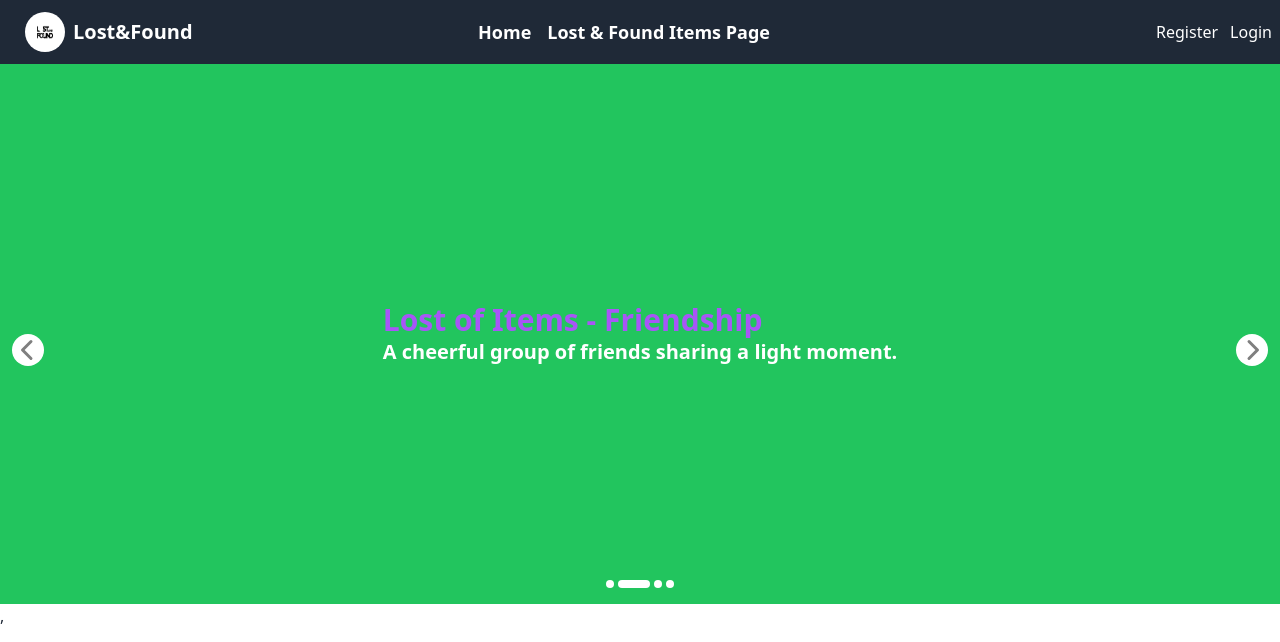
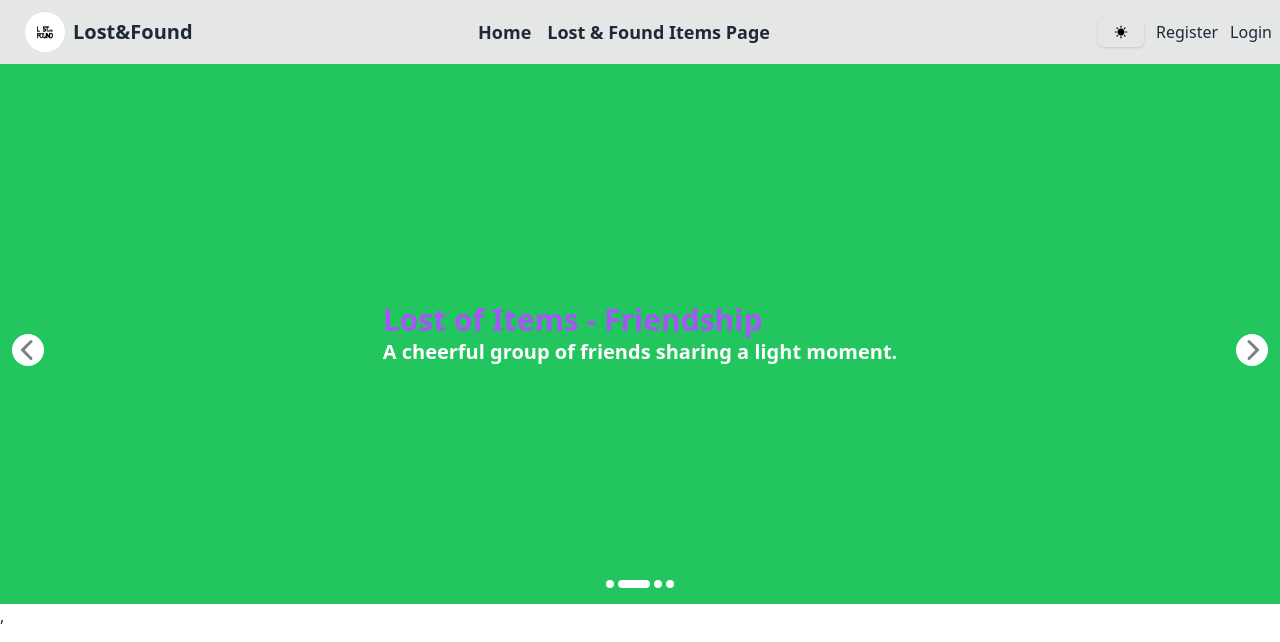
Before and after one commit to MeghlaB/Lost_of_Items, a React (Vite) app: page / in a window 1280 px wide. Shown: the top 642 px of the page. Built offline with nearby package versions, Linux system fonts and the light colour scheme.

Commit message:
ThemeProvder added

```diff
--- a/package.json
+++ b/package.json
@@ -16,6 +16,7 @@
     "match-sorter": "^8.0.0",
     "react": "^18.3.1",
     "react-dom": "^18.3.1",
+    "react-icons": "^5.4.0",
     "react-router-dom": "^7.1.0",
     "sort-by": "^1.2.0"
   },
--- a/src/AuthProvider/ThemeProvider.jsx
+++ b/src/AuthProvider/ThemeProvider.jsx
@@ -0,0 +1,30 @@
+import React, { useEffect, useState } from 'react'
+import { createContext } from 'react'
+
+
+export const ThemeContext = createContext()
+export default function ThemeProvider( {children}) {
+
+    const [theme,setheme]=useState(
+        localStorage.getItem("theme") || "light"
+    )
+    useEffect(()=>{
+        document.documentElement.setAttribute("data-theme",theme)
+        localStorage.setItem("theme",theme)
+    },[theme])
+    const togglebtn = ()=>{
+        setheme((prevTheme)=> (prevTheme === "light"?"dark":"light"))
+    }
+    const themeValue = {
+        theme,
+        togglebtn
+    }
+
+
+  return (
+   <ThemeContext.Provider value={themeValue}
+   >
+    {children}
+   </ThemeContext.Provider>
+  )
+}
--- a/src/Components/Navbar.jsx
+++ b/src/Components/Navbar.jsx
@@ -2,14 +2,17 @@ import React, { useContext } from 'react'
 import { Link, NavLink } from 'react-router-dom'
 import logo from '../assets/logo.png'
 import { AuthContext } from '../AuthProvider/AuthProvider'
+import { ThemeContext } from '../AuthProvider/ThemeProvider'
+import { MdSunny } from 'react-icons/md'
+import { FiMoon } from 'react-icons/fi'
 
 
 
 export default function Navbar() {
-    const{name} = useContext(AuthContext)
+    const { togglebtn, theme } = useContext(ThemeContext)
 
     return (
-        <div className="navbar bg-gray-800 text-white">
+        <div className="navbar bg-base-300 ">
             <div className="navbar-start">
                 <div className="dropdown">
                     <div tabIndex={0} role="button" className="btn btn-ghost lg:hidden">
@@ -34,7 +37,7 @@ export default function Navbar() {
                 </div>
                 <a className="btn btn-ghost text-xl"> <img
                     className='w-10 h-10 rounded-full hidden lg:block '
-                     src={logo} alt="" />
+                    src={logo} alt="" />
                     Lost&Found </a>
             </div>
             <div className="navbar-center hidden  lg:flex">
@@ -47,6 +50,16 @@ export default function Navbar() {
                 </ul>
             </div>
             <div className="navbar-end gap-3">
+                {/* toggole switch  */}
+                <div>
+                    <button
+                        onClick={togglebtn}
+                        className={`px-4 py-2 text-sm font-bold transition duration-300 rounded-md shadow ${theme === "light" ? "text-black hover:bg-gray-200" : "text-white/75 font-bold hover:bg-gray-800 hover:text-white"
+                            }`}
+                    >
+                        {theme === "light" ? <MdSunny /> : <FiMoon />}
+                    </button>
+                </div>
                 <Link>Register</Link>
                 <Link>Login</Link>
             </div>
```
Also changed, not shown: src/main.jsx (+8 -5 lines), 1 other file (tests, documents, lock files or other folders).
